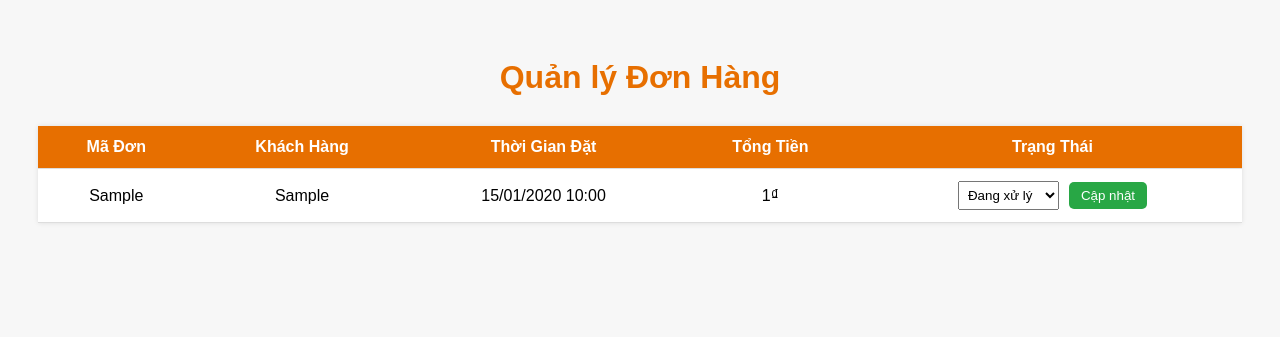
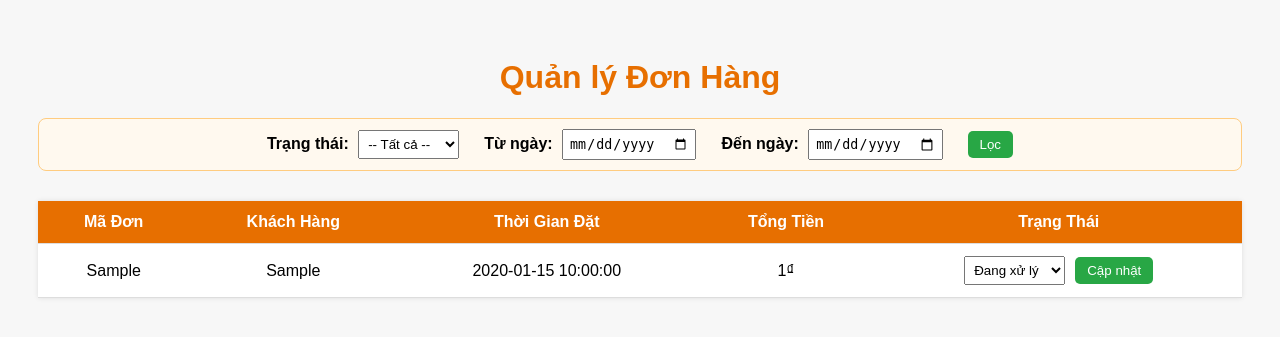
Before and after one commit to ThienNam13/Webcoding-learning, a PHP site: page /admin/orders.php in a window 1280 px wide. Shown: the top 337 px of the page. Run offline with PHP 8.4, Linux system fonts and the light colour scheme; tables that the repository leaves empty hold one stand-in row (values such as "Sample post").

Commit message:
them loc xem chi tiet don hang admin

```diff
--- a/admin/assets/css/style.css
+++ b/admin/assets/css/style.css
@@ -53,3 +53,22 @@ button {
 button:hover {
   background: #218838;
 }
+
+.filter-form {
+  margin: 20px 0;
+  padding: 10px;
+  background: #fff9ef;
+  border: 1px solid #ffcc80;
+  border-radius: 8px;
+}
+
+.filter-form label {
+  margin-right: 15px;
+  font-weight: bold;
+}
+
+.filter-form input,
+.filter-form select {
+  padding: 5px;
+  margin-left: 5px;
+}
--- a/admin/orders.php
+++ b/admin/orders.php
@@ -1,19 +1,25 @@
 <?php
 require_once '../php/db.php';
 
-// Xử lý cập nhật trạng thái nếu có submit
-if ($_SERVER['REQUEST_METHOD'] === 'POST' && isset($_POST['order_id'], $_POST['new_status'])) {
-    $order_id = intval($_POST['order_id']);
-    $new_status = trim($_POST['new_status']);
+// Lấy giá trị filter từ form
+$status_filter = $_GET['status'] ?? '';
+$date_from = $_GET['date_from'] ?? '';
+$date_to = $_GET['date_to'] ?? '';
 
-    $stmt = $link->prepare("UPDATE orders SET trang_thai = ? WHERE id = ?");
-    $stmt->bind_param("si", $new_status, $order_id);
-    $stmt->execute();
-    $stmt->close();
+// Xây dựng câu truy vấn có điều kiện
+$sql = "SELECT * FROM orders WHERE 1";
+
+if (!empty($status_filter)) {
+  $sql .= " AND trang_thai = '" . $link->real_escape_string($status_filter) . "'";
 }
+if (!empty($date_from)) {
+  $sql .= " AND DATE(thoi_gian_dat) >= '" . $link->real_escape_string($date_from) . "'";
+}
+if (!empty($date_to)) {
+  $sql .= " AND DATE(thoi_gian_dat) <= '" . $link->real_escape_string($date_to) . "'";
+}
+$sql .= " ORDER BY thoi_gian_dat DESC";
 
-// Truy vấn đơn hàng mới nhất
-$sql = "SELECT * FROM orders ORDER BY thoi_gian_dat DESC";
 $result = $link->query($sql);
 ?>
 
@@ -22,13 +28,38 @@ $result = $link->query($sql);
 <head>
   <meta charset="UTF-8">
   <title>Quản lý Đơn Hàng | Admin</title>
-  <link rel="stylesheet" type="text/css" href="assets/css/style.css">
+  <link rel="stylesheet" href="assets/css/style.css">
 </head>
 <body>
-
   <h1>Quản lý Đơn Hàng</h1>
 
+  <form method="get" class="filter-form">
+    <label>Trạng thái:
+      <select name="status">
+        <option value="">-- Tất cả --</option>
+        <?php
+          $statuses = ['Đang xử lý', 'Đang giao', 'Hoàn thành', 'Đã hủy'];
+          foreach ($statuses as $status) {
+            $selected = ($status === $status_filter) ? 'selected' : '';
+            echo "<option value=\"$status\" $selected>$status</option>";
+          }
+        ?>
+      </select>
+    </label>
+
+    <label>Từ ngày:
+      <input type="date" name="date_from" value="<?= htmlspecialchars($date_from) ?>">
+    </label>
+
+    <label>Đến ngày:
+      <input type="date" name="date_to" value="<?= htmlspecialchars($date_to) ?>">
+    </label>
+
+    <button type="submit">Lọc</button>
+  </form>
+
   <table>
+    <thead>
       <tr>
         <th>Mã Đơn</th>
         <th>Khách Hàng</th>
@@ -36,19 +67,19 @@ $result = $link->query($sql);
         <th>Tổng Tiền</th>
         <th>Trạng Thái</th>
       </tr>
-
+    </thead>
+    <tbody>
       <?php while ($row = $result->fetch_assoc()): ?>
         <tr>
           <td><?= htmlspecialchars($row['ma_don']) ?></td>
           <td><?= htmlspecialchars($row['ho_ten']) ?></td>
-      <td><?= date("d/m/Y H:i", strtotime($row['thoi_gian_dat'])) ?></td>
+          <td><?= $row['thoi_gian_dat'] ?></td>
           <td><?= number_format($row['tong_tien'], 0, ',', '.') ?>₫</td>
           <td>
-        <form method="post">
+            <form method="post" action="update_status.php">
               <input type="hidden" name="order_id" value="<?= $row['id'] ?>">
               <select name="new_status">
                 <?php
-              $statuses = ['Đang xử lý', 'Đang giao', 'Hoàn thành', 'Đã hủy'];
                   foreach ($statuses as $status) {
                     $selected = ($row['trang_thai'] == $status) ? 'selected' : '';
                     echo "<option value=\"$status\" $selected>$status</option>";
@@ -60,7 +91,7 @@ $result = $link->query($sql);
           </td>
         </tr>
       <?php endwhile; ?>
+    </tbody>
   </table>
-
 </body>
 </html>
```
Lines whose indentation alone changed are shown as unchanged.
